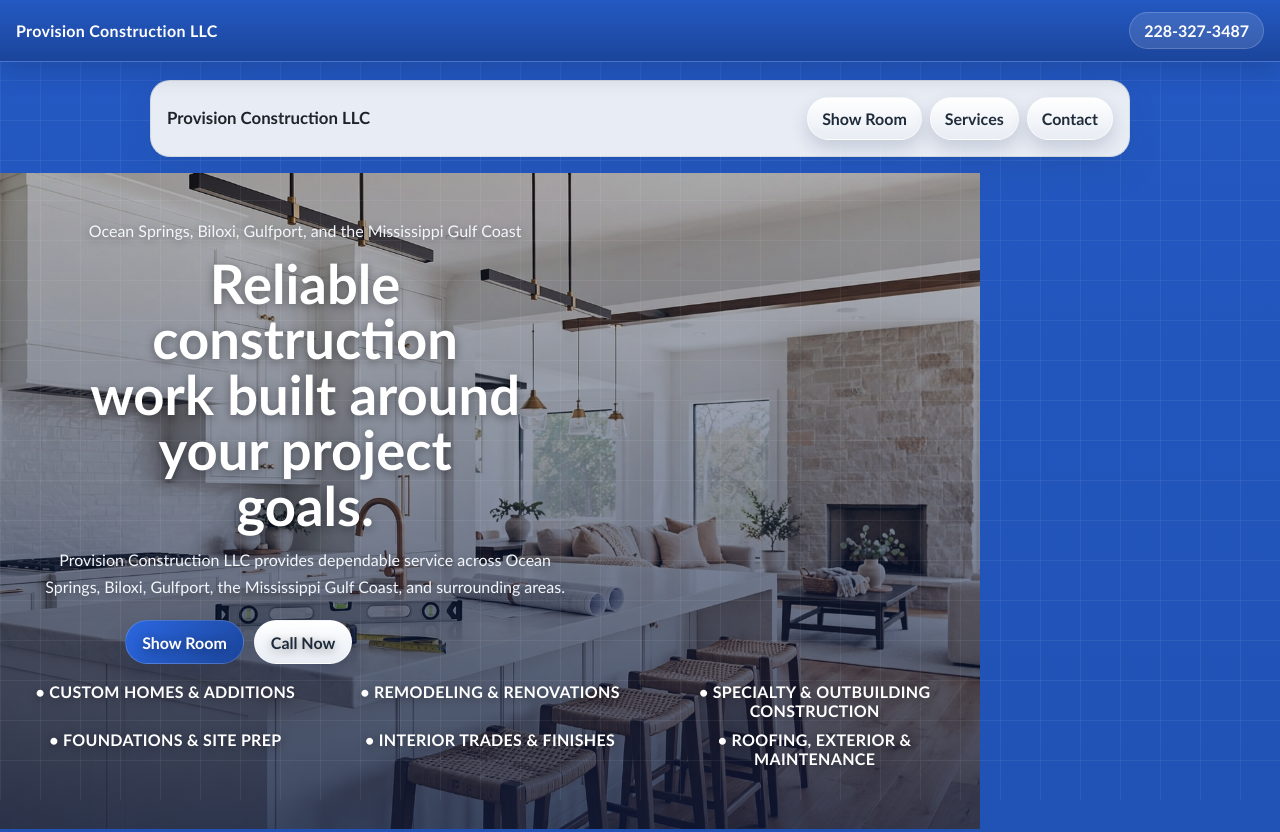
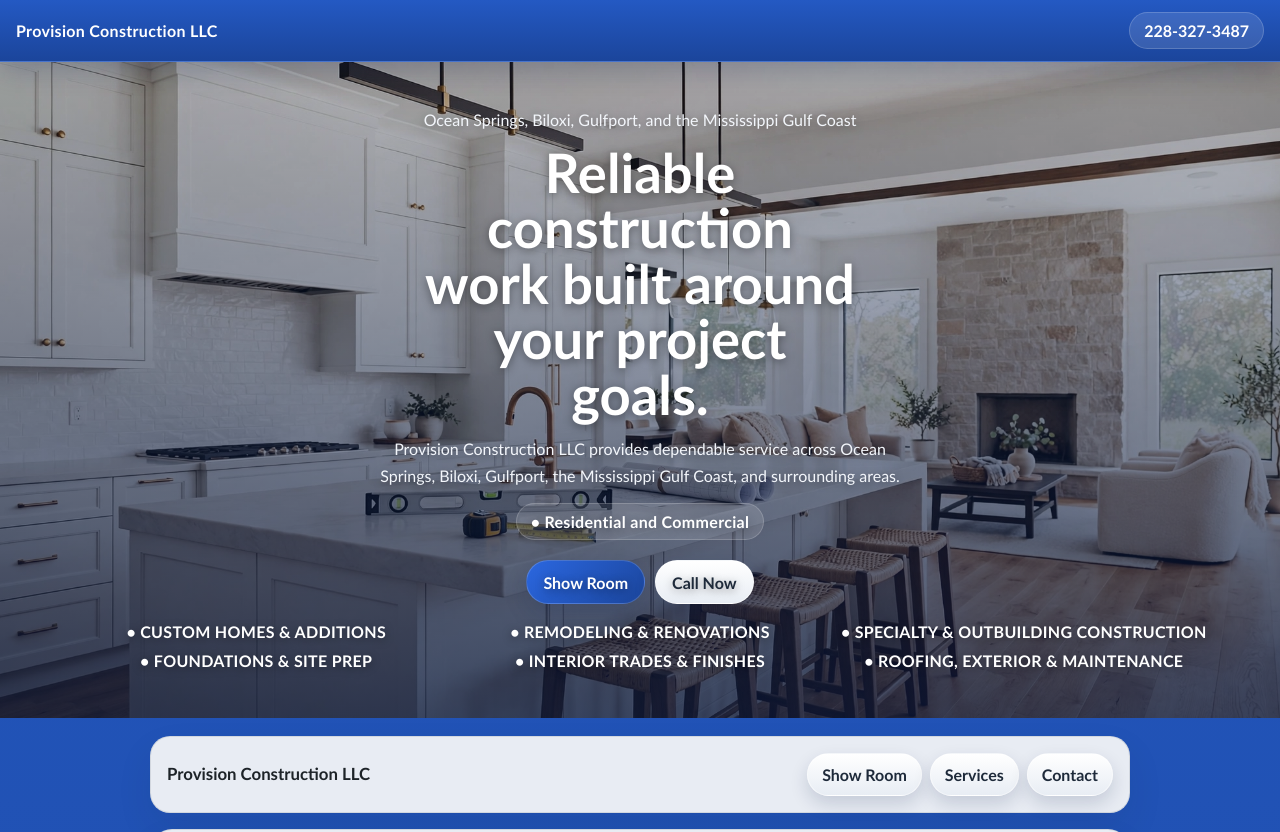
Before and after one commit to G-Killman/provision, a website: page index.html in a window 1280 px wide. Shown: the top 832 px of the page. Drawn offline with Linux system fonts and the light colour scheme.

Commit message:
Center hero layout and add badge

```diff
--- a/index.html
+++ b/index.html
@@ -13,22 +13,10 @@
       <span class="top-banner-name">Provision Construction LLC</span>
       <a class="top-banner-phone" href="tel:2283273487">228-327-3487</a>
     </div>
-    <div class="page-shell">
-      <header class="site-header">
-        <div class="brand">
-          <div>
-            <h1>Provision Construction LLC</h1>
+    <section class="hero" aria-labelledby="hero-title">
+      <div class="hero-media" aria-hidden="true">
+        <img src="images/ERO-PROVISION.webp" alt="" />
       </div>
-        </div>
-        <nav class="site-nav" aria-label="Primary">
-          <a href="gallery.html">Show Room</a>
-          <a href="#services">Services</a>
-          <a href="#contact">Contact</a>
-        </nav>
-      </header>
-
-      <main id="content">
-        <section class="hero" aria-labelledby="hero-title">
       <div class="hero-content">
         <div class="hero-copy reveal">
           <p class="eyebrow">Ocean Springs, Biloxi, Gulfport, and the Mississippi Gulf Coast</p>
@@ -36,6 +24,7 @@
           <p class="lead">
             Provision Construction LLC provides dependable service across Ocean Springs, Biloxi, Gulfport, the Mississippi Gulf Coast, and surrounding areas.
           </p>
+          <p class="hero-badge">• Residential and Commercial</p>
           <div class="hero-actions">
             <a class="button button-primary" href="gallery.html">Show Room</a>
             <a class="button button-secondary" href="#contact">Call Now</a>
@@ -52,7 +41,21 @@
         </ul>
       </div>
     </section>
+    <div class="page-shell">
+      <header class="site-header">
+        <div class="brand">
+          <div>
+            <h1>Provision Construction LLC</h1>
+          </div>
+        </div>
+        <nav class="site-nav" aria-label="Primary">
+          <a href="gallery.html">Show Room</a>
+          <a href="#services">Services</a>
+          <a href="#contact">Contact</a>
+        </nav>
+      </header>
 
+      <main id="content">
         <section class="section" id="services" aria-labelledby="services-title">
           <div class="section-heading reveal">
             <p class="eyebrow">Services</p>
--- a/styles.css
+++ b/styles.css
@@ -228,18 +228,44 @@ main {
 .hero {
   display: grid;
   gap: 18px;
-  width: 100vw;
-  margin-left: calc(50% - 50vw);
+  width: 100%;
+  margin-left: 0;
   border-radius: 0;
   padding: 32px 0 40px;
   min-height: clamp(560px, 82svh, 900px);
   align-content: space-between;
-  background:
-    linear-gradient(180deg, rgba(10, 25, 60, 0.22) 0%, rgba(10, 25, 60, 0.76) 100%),
-    url("images/ERO-PROVISION.webp") center center / cover no-repeat;
+  position: relative;
+  isolation: isolate;
+  background: #0f2f73;
   border: 0;
   box-shadow: none;
   overflow: hidden;
+}
+
+/* Full-bleed hero image layer behind the copy. */
+.hero-media {
+  position: absolute;
+  inset: 0;
+  z-index: 0;
+}
+
+.hero-media img {
+  position: absolute;
+  inset: 0;
+  display: block;
+  width: 100%;
+  height: 100%;
+  object-fit: cover;
+  object-position: center center;
+}
+
+.hero::before {
+  content: "";
+  position: absolute;
+  inset: 0;
+  z-index: 1;
+  pointer-events: none;
+  background: linear-gradient(180deg, rgba(10, 25, 60, 0.22) 0%, rgba(10, 25, 60, 0.76) 100%);
 }
 
 /* Centered inner layout for the full-bleed hero background. */
@@ -251,6 +277,8 @@ main {
   align-items: start;
   justify-items: center;
   height: 100%;
+  position: relative;
+  z-index: 2;
 }
 
 /* Hero copy floats directly on the background image without a box container. */
@@ -295,6 +323,20 @@ main {
   max-width: 58ch;
   margin-left: auto;
   margin-right: auto;
+}
+
+/* Small callout line in the hero. */
+.hero-badge {
+  width: fit-content;
+  margin: 14px auto 0;
+  padding: 8px 14px;
+  border-radius: 999px;
+  background: rgba(255, 255, 255, 0.12);
+  border: 1px solid rgba(255, 255, 255, 0.18);
+  color: #ffffff;
+  font-weight: 800;
+  letter-spacing: 0.02em;
+  text-shadow: 0 2px 10px rgba(0, 0, 0, 0.3);
 }
 
 /* Two main action buttons in the hero. */
@@ -596,6 +638,10 @@ main {
 
 /* Bigger-screen layout: header, hero, and cards spread out a bit. */
 @media (min-width: 720px) {
+  body::before {
+    opacity: 0;
+  }
+
   .page-shell {
     width: min(100% - 32px, 980px);
     padding-top: 18px;
@@ -625,8 +671,14 @@ main {
   }
 
   .hero-content {
-    grid-template-columns: minmax(0, 1.25fr) minmax(260px, 0.75fr);
-    align-items: start;
+    grid-template-columns: minmax(0, 1fr);
+    justify-items: center;
+    align-items: center;
+    width: min(100% - 24px, 1200px);
+  }
+
+  .hero {
+    background: #0f2f73;
   }
 
   .hero-copy {
@@ -643,6 +695,8 @@ main {
   .hero-actions {
     display: flex;
     flex-wrap: wrap;
+    justify-content: center;
+    align-items: center;
   }
 
   .form-grid {
```
Lines whose indentation alone changed are shown as unchanged.
